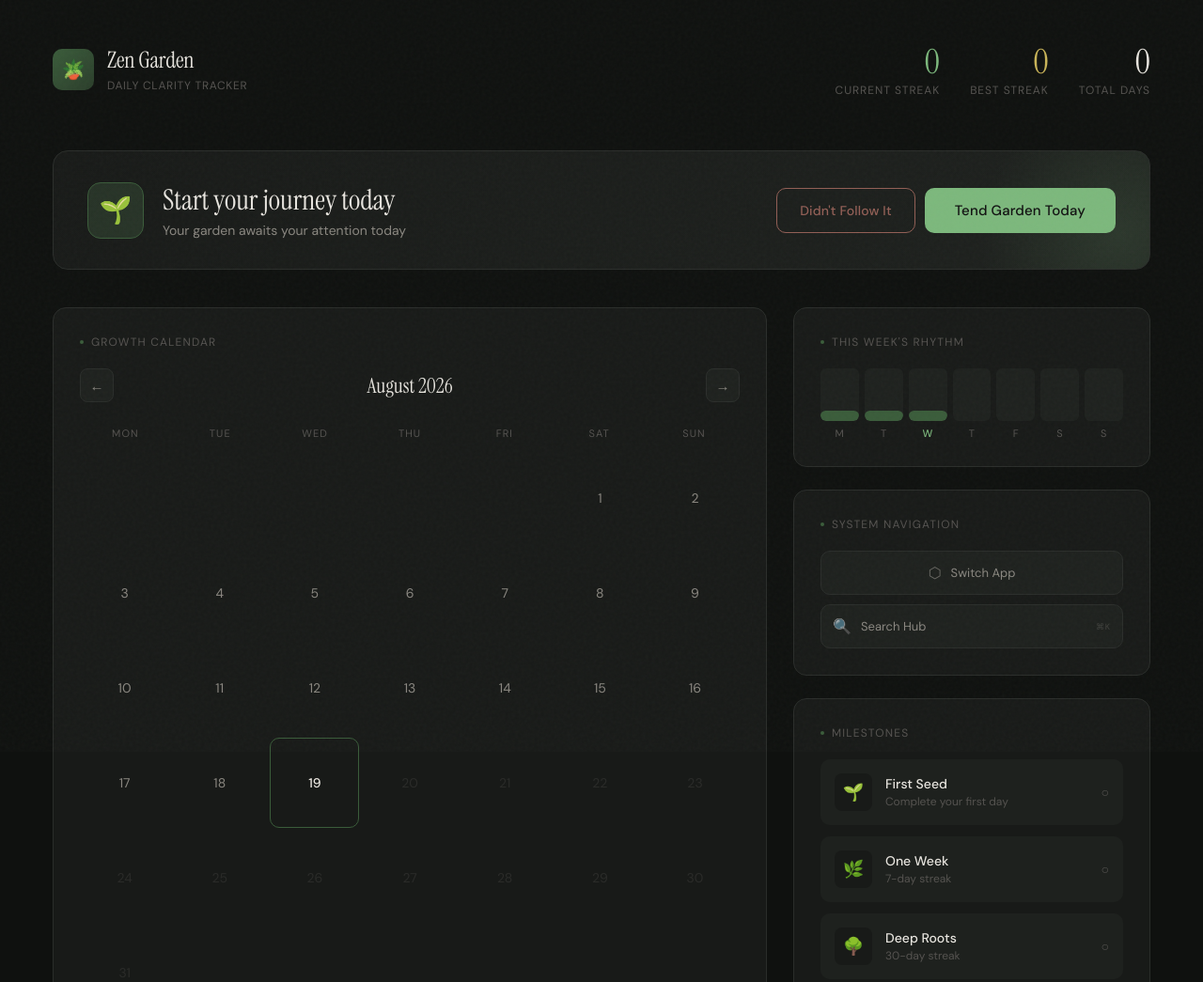
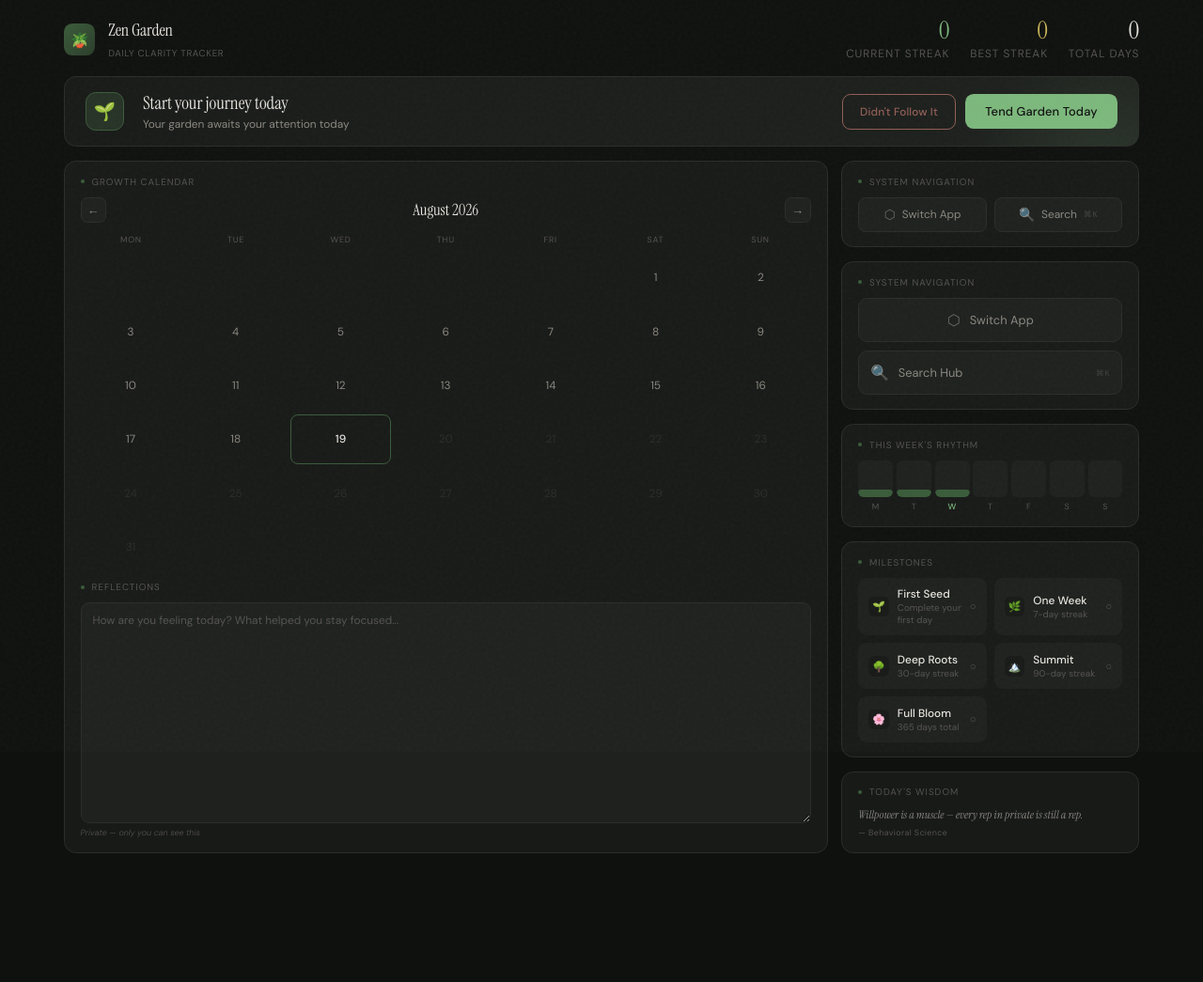
Before and after one commit to Nitya206/trackers-hub, a plain HTML site: page zen-garden-tracker.html in a window 1280 px wide. Shown: the top 1045 px of the page at 94% size. After the commit the page ends 908 px from the top, so only its background shows below. Drawn offline with Linux system fonts and the light colour scheme.

Commit message:
Update zen-garden-tracker.html

```diff
--- a/zen-garden-tracker.html
+++ b/zen-garden-tracker.html
@@ -32,6 +32,8 @@
     color: var(--text);
     min-height: 100vh;
     overflow-x: hidden;
+    overflow-y: hidden;
+    zoom: 0.99;
     -webkit-font-smoothing: antialiased;
     -webkit-tap-highlight-color: transparent;
   }
@@ -46,11 +48,16 @@
     z-index: 9999;
   }
 
+  html, body { height: 100%; }
+
   .app {
-    max-width: 1320px;
+    max-width: 1220px;
+    height: 100vh;
     margin: 0 auto;
-    padding: 48px 56px 80px;
-    padding-bottom: calc(80px + env(safe-area-inset-bottom));
+    padding: 20px 32px 16px;
+    padding-bottom: calc(16px + env(safe-area-inset-bottom));
+    display: flex;
+    flex-direction: column;
   }
 
   /* ─── Header ─── */
@@ -58,7 +65,7 @@
     display: flex;
     justify-content: space-between;
     align-items: flex-start;
-    margin-bottom: 56px;
+    margin-bottom: 16px;
   }
 
   .logo-area {
@@ -68,26 +75,26 @@
   }
 
   .logo-icon {
-    width: 44px;
-    height: 44px;
-    border-radius: 10px;
+    width: 34px;
+    height: 34px;
+    border-radius: 9px;
     background: linear-gradient(135deg, var(--accent-dim), #2a3d2a);
     display: flex;
     align-items: center;
     justify-content: center;
-    font-size: 20px;
+    font-size: 16px;
   }
 
   .logo-text h1 {
     font-family: 'Instrument Serif', serif;
-    font-size: 24px;
+    font-size: 18px;
     font-weight: 400;
     letter-spacing: -0.01em;
     color: var(--text);
   }
 
   .logo-text span {
-    font-size: 12px;
+    font-size: 10px;
     color: var(--text-faint);
     letter-spacing: 0.06em;
     text-transform: uppercase;
@@ -95,7 +102,7 @@
 
   .header-stats {
     display: flex;
-    gap: 32px;
+    gap: 22px;
     align-items: center;
   }
 
@@ -105,7 +112,7 @@
 
   .header-stat .value {
     font-family: 'Instrument Serif', serif;
-    font-size: 36px;
+    font-size: 26px;
     color: var(--text);
     line-height: 1;
   }
@@ -125,9 +132,9 @@
   .streak-banner {
     background: linear-gradient(135deg, var(--surface), var(--surface2));
     border: 1px solid var(--border);
-    border-radius: 16px;
-    padding: 32px 36px;
-    margin-bottom: 40px;
+    border-radius: 13px;
+    padding: 15px 22px;
+    margin-bottom: 15px;
     display: flex;
     align-items: center;
     justify-content: space-between;
@@ -154,20 +161,20 @@
   }
 
   .streak-flame {
-    width: 60px;
-    height: 60px;
-    border-radius: 14px;
+    width: 42px;
+    height: 42px;
+    border-radius: 11px;
     background: var(--accent-glow);
     border: 1px solid var(--accent-dim);
     display: flex;
     align-items: center;
     justify-content: center;
-    font-size: 28px;
+    font-size: 19px;
   }
 
   .streak-info h2 {
     font-family: 'Instrument Serif', serif;
-    font-size: 30px;
+    font-size: 19px;
     font-weight: 400;
     color: var(--text);
   }
@@ -178,9 +185,9 @@
   }
 
   .streak-info p {
-    font-size: 14px;
+    font-size: 12px;
     color: var(--text-dim);
-    margin-top: 4px;
+    margin-top: 2px;
   }
 
   .streak-right {
@@ -191,10 +198,10 @@
     background: var(--accent);
     color: #111;
     border: none;
-    padding: 14px 32px;
-    border-radius: 10px;
+    padding: 10px 22px;
+    border-radius: 9px;
     font-family: 'DM Sans', sans-serif;
-    font-size: 15px;
+    font-size: 13px;
     font-weight: 500;
     cursor: pointer;
     transition: all 0.2s ease;
@@ -222,10 +229,10 @@
     background: transparent;
     color: var(--danger);
     border: 1px solid var(--danger);
-    padding: 14px 24px;
-    border-radius: 10px;
+    padding: 10px 18px;
+    border-radius: 9px;
     font-family: 'DM Sans', sans-serif;
-    font-size: 14px;
+    font-size: 12px;
     font-weight: 500;
     cursor: pointer;
     transition: all 0.2s ease;
@@ -256,6 +263,32 @@
     align-items: center;
   }
 
+  /* ─── System Navigation (hub switch / search) ─── */
+  .hubnav-btn {
+    flex: 1;
+    background: var(--surface2);
+    color: var(--text-dim);
+    border: 1px solid var(--border);
+    padding: 9px 10px;
+    border-radius: 8px;
+    font-family: 'DM Sans', sans-serif;
+    font-size: 12px;
+    cursor: pointer;
+    display: flex;
+    align-items: center;
+    justify-content: center;
+    gap: 7px;
+    transition: all 0.2s;
+    white-space: nowrap;
+  }
+  .hubnav-btn:hover {
+    border-color: var(--accent-dim);
+    color: var(--text);
+    background: rgba(124, 184, 124, 0.05);
+  }
+  .hubnav-btn-icon { font-size: 14px; opacity: 0.7; }
+  .hubnav-btn-kbd { font-size: 9px; opacity: 0.35; letter-spacing: 0.08em; }
+
   .cal-day.skipped {
     color: var(--danger);
     opacity: 0.7;
@@ -277,24 +310,32 @@
   /* ─── Main Grid ─── */
   .main-grid {
     display: grid;
-    grid-template-columns: 1fr 380px;
-    gap: 28px;
-    margin-bottom: 40px;
+    grid-template-columns: 1fr 320px;
+    gap: 15px;
+    margin-bottom: 15px;
+    flex: 1;
+    min-height: 0;
   }
 
   .card {
     background: var(--surface);
     border: 1px solid var(--border);
-    border-radius: 14px;
-    padding: 28px;
+    border-radius: 13px;
+    padding: 15px 17px;
+  }
+
+  #zen-card-calendar {
+    display: flex;
+    flex-direction: column;
+    min-height: 0;
   }
 
   .card-title {
-    font-size: 12px;
+    font-size: 10px;
     text-transform: uppercase;
     letter-spacing: 0.1em;
     color: var(--text-faint);
-    margin-bottom: 20px;
+    margin-bottom: 10px;
     display: flex;
     align-items: center;
     gap: 8px;
@@ -313,12 +354,12 @@
     display: flex;
     align-items: center;
     justify-content: space-between;
-    margin-bottom: 20px;
+    margin-bottom: 10px;
   }
 
   .month-nav h3 {
     font-family: 'Instrument Serif', serif;
-    font-size: 22px;
+    font-size: 17px;
     font-weight: 400;
   }
 
@@ -326,14 +367,14 @@
     background: var(--surface2);
     border: 1px solid var(--border);
     color: var(--text-dim);
-    width: 36px;
-    height: 36px;
-    border-radius: 8px;
+    width: 28px;
+    height: 28px;
+    border-radius: 7px;
     cursor: pointer;
     display: flex;
     align-items: center;
     justify-content: center;
-    font-size: 15px;
+    font-size: 13px;
     transition: all 0.15s;
   }
 
@@ -346,31 +387,32 @@
     display: grid;
     grid-template-columns: repeat(7, 1fr);
     gap: 4px;
-    margin-bottom: 8px;
+    margin-bottom: 6px;
   }
 
   .cal-header span {
     text-align: center;
-    font-size: 11px;
+    font-size: 9px;
     color: var(--text-faint);
     text-transform: uppercase;
-    letter-spacing: 0.1em;
-    padding: 6px 0;
+    letter-spacing: 0.08em;
+    padding: 2px 0;
   }
 
   .cal-grid {
     display: grid;
     grid-template-columns: repeat(7, 1fr);
-    gap: 6px;
+    gap: 5px;
   }
 
   .cal-day {
-    aspect-ratio: 1;
-    border-radius: 10px;
+    aspect-ratio: unset;
+    height: 53px;
+    border-radius: 8px;
     display: flex;
     align-items: center;
     justify-content: center;
-    font-size: 14px;
+    font-size: 12px;
     color: var(--text-dim);
     cursor: pointer;
     transition: all 0.2s;
@@ -427,22 +469,37 @@
   .side-panel {
     display: flex;
     flex-direction: column;
-    gap: 24px;
+    gap: 15px;
+  }
+  /* Last card absorbs any leftover height so the sidebar always matches
+     the calendar column's height exactly, regardless of viewport size
+     or how many weeks the current month's grid needs. Title stays
+     pinned at top; only the quote area grows and centers within it. */
+  .side-panel > .card:last-child {
+    flex: 1;
+    display: flex;
+    flex-direction: column;
+  }
+  .side-panel > .card:last-child > div:last-child {
+    flex: 1;
+    display: flex;
+    flex-direction: column;
+    justify-content: center;
   }
 
   /* Milestones */
   .milestones {
-    display: flex;
-    flex-direction: column;
-    gap: 12px;
+    display: grid;
+    grid-template-columns: repeat(2, 1fr);
+    gap: 8px;
   }
 
   .milestone {
     display: flex;
     align-items: center;
-    gap: 14px;
-    padding: 14px;
-    border-radius: 10px;
+    gap: 9px;
+    padding: 9px 10px;
+    border-radius: 9px;
     background: var(--surface2);
     border: 1px solid transparent;
     transition: all 0.2s;
@@ -454,13 +511,13 @@
   }
 
   .milestone-icon {
-    width: 40px;
-    height: 40px;
-    border-radius: 8px;
+    width: 22px;
+    height: 22px;
+    border-radius: 6px;
     display: flex;
     align-items: center;
     justify-content: center;
-    font-size: 18px;
+    font-size: 11px;
     background: var(--surface);
     flex-shrink: 0;
   }
@@ -475,10 +532,10 @@
   }
 
   .milestone-info h4 {
-    font-size: 14px;
+    font-size: 12px;
     font-weight: 500;
     color: var(--text);
-    margin-bottom: 2px;
+    margin-bottom: 0;
   }
 
   .milestone.achieved .milestone-info h4 {
@@ -486,13 +543,14 @@
   }
 
   .milestone-info p {
-    font-size: 12px;
+    font-size: 10px;
     color: var(--text-faint);
   }
 
   .milestone-check {
-    font-size: 14px;
+    font-size: 12px;
     color: var(--text-faint);
+    flex-shrink: 0;
   }
 
   .milestone.achieved .milestone-check {
@@ -502,8 +560,8 @@
   /* ─── Weekly Rhythm ─── */
   .rhythm-row {
     display: flex;
-    gap: 6px;
-    margin-top: 4px;
+    gap: 4px;
+    margin-top: 2px;
   }
 
   .rhythm-bar {
@@ -511,12 +569,12 @@
     display: flex;
     flex-direction: column;
     align-items: center;
-    gap: 6px;
+    gap: 4px;
   }
 
   .rhythm-fill {
     width: 100%;
-    height: 56px;
+    height: 40px;
     border-radius: 6px;
     background: var(--surface2);
     position: relative;
@@ -538,7 +596,7 @@
   }
 
   .rhythm-label {
-    font-size: 11px;
+    font-size: 9px;
     color: var(--text-faint);
     text-transform: uppercase;
     letter-spacing: 0.05em;
@@ -546,23 +604,42 @@
 
   /* ─── Journal ─── */
   .journal-area {
-    margin-top: 4px;
+    margin-top: 0;
+  }
+
+  #zen-card-reflections {
+    display: flex;
+    flex-direction: column;
+    flex: 1;
+    min-height: 0;
+  }
+
+  #zen-card-reflections .journal-area {
+    display: flex;
+    flex-direction: column;
+    flex: 1;
+    min-height: 0;
+  }
+
+  #zen-card-reflections .journal-textarea {
+    flex: 1;
+    min-height: 60px;
   }
 
   .journal-textarea {
     width: 100%;
-    min-height: 80px;
+    min-height: 50px;
     background: var(--surface2);
     border: 1px solid var(--border);
-    border-radius: 10px;
-    padding: 14px;
+    border-radius: 9px;
+    padding: 10px 12px;
     color: var(--text);
     font-family: 'DM Sans', sans-serif;
-    font-size: 14px;
+    font-size: 12px;
     resize: vertical;
     outline: none;
     transition: border-color 0.2s;
-    line-height: 1.6;
+    line-height: 1.5;
   }
 
   .journal-textarea:focus {
@@ -574,37 +651,10 @@
   }
 
   .journal-hint {
-    font-size: 11px;
+    font-size: 9px;
     color: var(--text-faint);
-    margin-top: 8px;
+    margin-top: 4px;
     font-style: italic;
-  }
-
-  /* ─── Footer Quote ─── */
-  .footer-quote {
-    text-align: center;
-    padding: 32px 0 0;
-    border-top: 1px solid var(--border);
-  }
-
-  .footer-quote p {
-    font-family: 'Instrument Serif', serif;
-    font-style: italic;
-    font-size: 17px;
-    color: var(--text-dim);
-    max-width: 500px;
-    margin: 0 auto;
-    line-height: 1.6;
-  }
-
-  .footer-quote .attr {
-    font-family: 'DM Sans', sans-serif;
-    font-style: normal;
-    font-size: 12px;
-    color: var(--text-faint);
-    margin-top: 8px;
-    letter-spacing: 0.06em;
-    text-transform: uppercase;
   }
 
   /* ─── Animations ─── */
@@ -616,7 +666,6 @@
   .header { animation: fadeUp 0.5s ease both; }
   .streak-banner { animation: fadeUp 0.5s ease 0.05s both; }
   .main-grid { animation: fadeUp 0.5s ease 0.1s both; }
-  .footer-quote { animation: fadeUp 0.5s ease 0.15s both; }
 
   @keyframes popIn {
     from { transform: scale(0.8); opacity: 0; }
@@ -846,7 +895,13 @@
 
   /* ─── Mobile Responsive ─── */
   @media (max-width: 768px) {
-    .app { padding: 24px 16px 80px; }
+    .app { padding: 24px 16px 80px; height: auto; }
+    body { overflow-y: auto; }
+    .main-grid { flex: none; min-height: auto; }
+    #zen-card-calendar { min-height: auto; }
+    #zen-card-reflections { flex: none; }
+    #zen-card-reflections .journal-area { flex: none; }
+    #zen-card-reflections .journal-textarea { flex: none; min-height: 50px; }
 
     .header {
       flex-direction: column;
@@ -1020,13 +1075,16 @@ function getMilestones(streak, total) {
 
 // ─── QUOTES ───
 const quotes = [
-  { text: "The garden of the mind flourishes with daily attention.", attr: "— Ancient Proverb" },
+  { text: "The urge is a wave. Let it rise, crest, and pass — do not paddle out to meet it.", attr: "— Recovery Wisdom" },
   { text: "Discipline is choosing between what you want now and what you want most.", attr: "— Abraham Lincoln" },
   { text: "A clear mind is the greatest wealth one can possess.", attr: "— Buddhist Wisdom" },
-  { text: "Every day is a new chance to tend your inner garden.", attr: "— Zen Philosophy" },
+  { text: "Every craving you don't act on makes the next one weaker.", attr: "— Neuroscience of Habit" },
   { text: "Mastery is not about perfection. It's about persistence.", attr: "— Unknown" },
   { text: "The strongest oak was once a little nut that held its ground.", attr: "— Anonymous" },
-  { text: "Peace comes from within. Do not seek it without.", attr: "— Siddhartha Gautama" },
+  { text: "You are not fighting a habit. You are building a new self, one no today at a time.", attr: "— Recovery Wisdom" },
+  { text: "The mind will bargain with you. Do not negotiate with a version of yourself you don't respect.", attr: "— Stoic Practice" },
+  { text: "What you feed grows. What you starve fades.", attr: "— Ancient Proverb" },
+  { text: "Willpower is a muscle — every rep in private is still a rep.", attr: "— Behavioral Science" },
 ];
 
 function getQuote() {
@@ -1121,6 +1179,7 @@ function render() {
     const done = data.days[key];
     const skipped = data.skipped[key];
     const isPast = !isFuture && !isToday;
+    const hasJournal = !!(data.journal[key] && data.journal[key].trim());
 
     let cls = 'cal-day';
     if (isToday) cls += ' today';
@@ -1129,7 +1188,8 @@ function render() {
     else if (skipped) cls += ' skipped';
     else if (isPast && key >= data.startDate) cls += ' missed';
 
-    calDays += `<div class="${cls}" data-date="${key}" ${!isFuture ? `onclick="toggleDay('${key}')"` : ''}>${d}</div>`;
+    const journalDot = hasJournal ? `<span style="position:absolute; top:4px; right:5px; width:4px; height:4px; border-radius:50%; background:var(--gold);"></span>` : '';
+    calDays += `<div class="${cls}" data-date="${key}" ${!isFuture ? `onclick="toggleDay('${key}')"` : ''}>${d}${journalDot}</div>`;
   }
 
   const app = document.getElementById('app');
@@ -1178,7 +1238,7 @@ function render() {
     </div>
 
     <div class="main-grid">
-      <div class="card">
+      <div class="card" id="zen-card-calendar">
         <div class="card-title">Growth Calendar</div>
         <div class="month-nav">
           <button onclick="changeMonth(-1)">←</button>
@@ -1190,7 +1250,7 @@ function render() {
         </div>
         <div class="cal-grid">${calDays}</div>
 
-        <div style="margin-top: 24px;">
+        <div style="margin-top: 10px;" id="zen-card-reflections">
           <div class="card-title">Reflections</div>
           <div class="journal-area">
             <textarea class="journal-textarea" placeholder="How are you feeling today? What helped you stay focused..." oninput="saveJournal(this.value)">${journal}</textarea>
@@ -1201,6 +1261,18 @@ function render() {
 
       <div class="side-panel">
         <div class="card">
+          <div class="card-title">System Navigation</div>
+          <div style="display:flex; gap:8px;">
+            <button class="hubnav-btn" onclick="window.hubNavSwitch && window.hubNavSwitch(event)">
+              <span class="hubnav-btn-icon">⬡</span> Switch App
+            </button>
+            <button class="hubnav-btn" onclick="window.hubNavSearch && window.hubNavSearch()">
+              <span class="hubnav-btn-icon">🔍</span> Search <span class="hubnav-btn-kbd">⌘K</span>
+            </button>
+          </div>
+        </div>
+
+        <div class="card" id="zen-card-rhythm">
           <div class="card-title">This Week's Rhythm</div>
           <div class="rhythm-row">
             ${week.map(w => `
@@ -1214,7 +1286,7 @@ function render() {
           </div>
         </div>
 
-        <div class="card">
+        <div class="card" id="zen-card-milestones">
           <div class="card-title">Milestones</div>
           <div class="milestones">
             ${milestones.map(m => `
@@ -1230,19 +1302,14 @@ function render() {
           </div>
         </div>
 
-        <div class="card">
+        <div class="card" id="zen-card-wisdom">
           <div class="card-title">Today's Wisdom</div>
-          <div style="padding: 4px 0;">
-            <p style="font-family: 'Instrument Serif', serif; font-style: italic; font-size: 15px; color: var(--text-dim); line-height: 1.6;">${quote.text}</p>
-            <p style="font-size: 11px; color: var(--text-faint); margin-top: 8px; letter-spacing: 0.04em;">${quote.attr}</p>
+          <div>
+            <p style="font-family: 'Instrument Serif', serif; font-style: italic; font-size: 12px; color: var(--text-dim); line-height: 1.4;">${quote.text}</p>
+            <p style="font-size: 9px; color: var(--text-faint); margin-top: 4px; letter-spacing: 0.04em;">${quote.attr}</p>
           </div>
         </div>
       </div>
-    </div>
-
-    <div class="footer-quote">
-      <p>"A garden is a grand teacher. It teaches patience and careful watchfulness."</p>
-      <div class="attr">— Gertrude Jekyll</div>
     </div>
   `;
 }
@@ -1322,10 +1389,12 @@ function toggleDay(key) {
   if (done) status = 'Tended';
   if (skipped) status = "Didn't follow it";
 
+  const dayJournal = data.journal[key] || '';
+
   // Build popup
   const backdrop = document.createElement('div');
   backdrop.className = 'day-popup-backdrop';
-  backdrop.onclick = (e) => { if (e.target === backdrop) backdrop.remove(); };
+  backdrop.onclick = (e) => { if (e.target === backdrop) { backdrop.remove(); render(); } };
 
   let btnsHtml = '';
   if (!done) {
@@ -1343,7 +1412,11 @@ function toggleDay(key) {
       <div class="popup-date">${dateLabel}</div>
       <div class="popup-status">Currently: ${status}</div>
       <div class="popup-btns">${btnsHtml}</div>
-      <button class="popup-btn cancel" onclick="this.closest('.day-popup-backdrop').remove()">Cancel</button>
+      <div style="margin-top: 16px; text-align: left;">
+        <div class="journal-hint" style="margin-bottom: 6px; font-style: normal;">Reflection for this day</div>
+        <textarea class="journal-textarea" style="min-height: 80px;" oninput="saveJournal(this.value, '${key}')">${dayJournal}</textarea>
+      </div>
+      <button class="popup-btn cancel" onclick="this.closest('.day-popup-backdrop').remove(); render();">Close</button>
     </div>
   `;
 
@@ -1383,9 +1456,9 @@ function changeMonth(dir) {
   render();
 }
 
-function saveJournal(val) {
+function saveJournal(val, key) {
   const data = loadData();
-  data.journal[todayStr()] = val;
+  data.journal[key || todayStr()] = val;
   saveData(data);
 }
 
```
